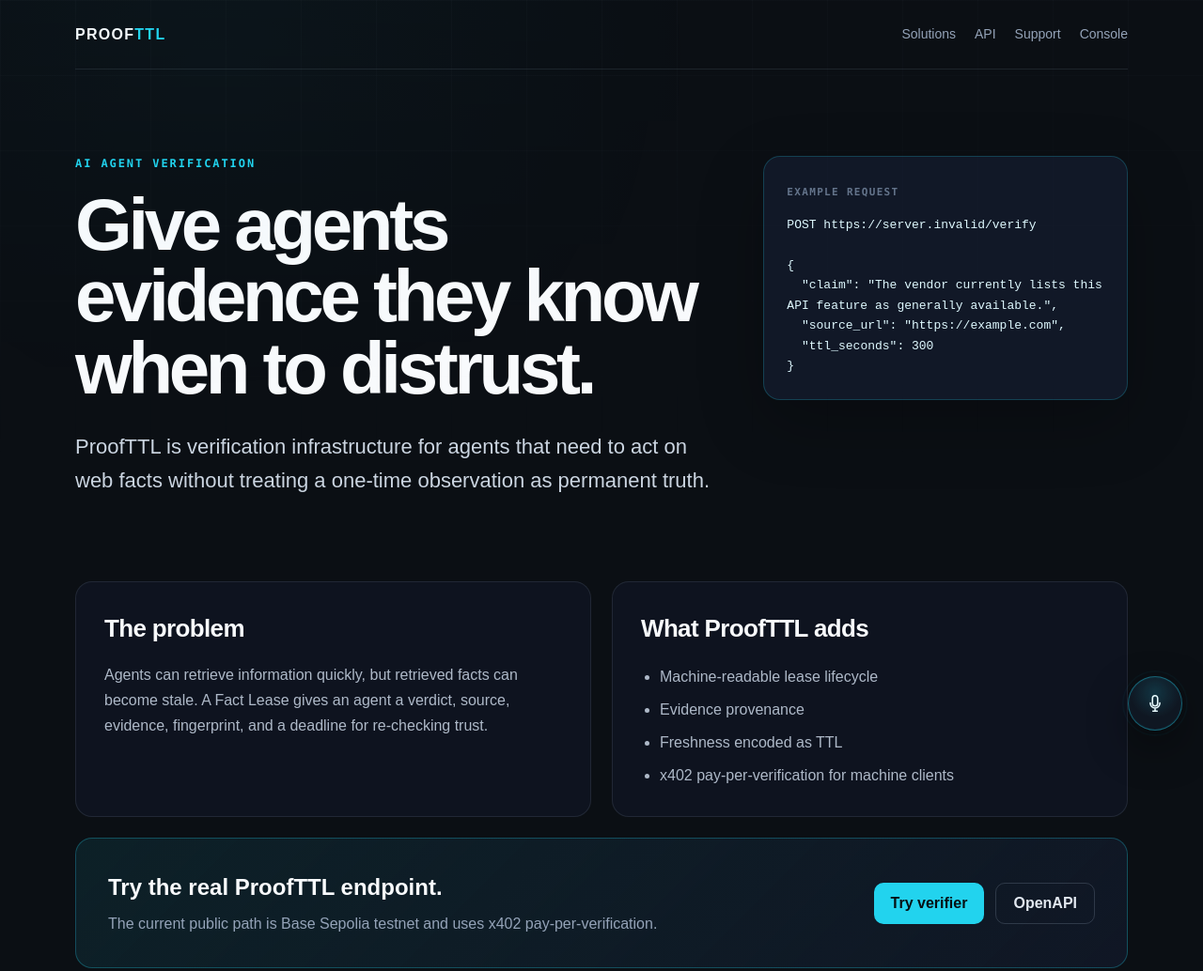
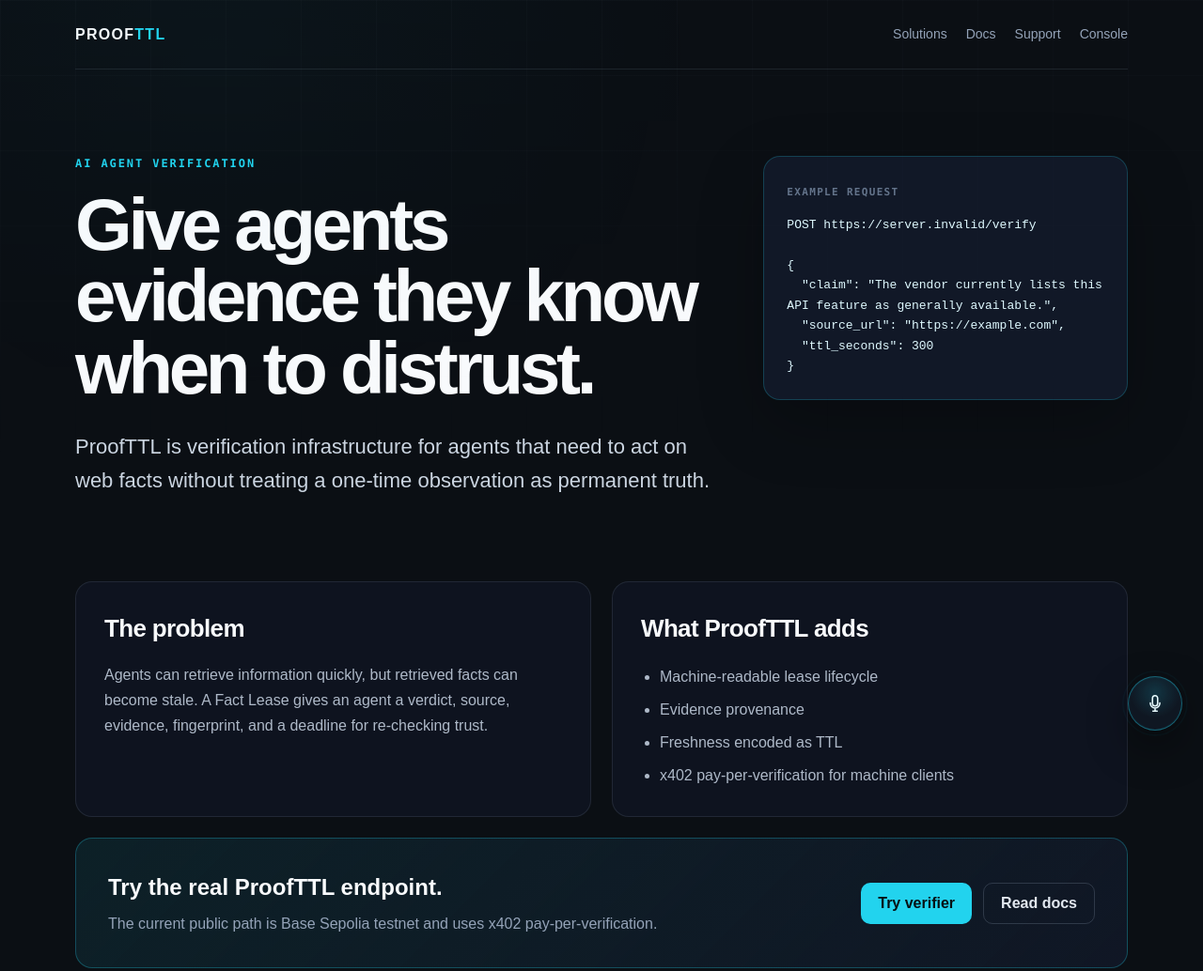
Before and after one commit to tasx13ok-create/proofttl-web, a Next.js app: page /solutions/ai-agent-verification/ in a window 1280 px wide. Shown: the top 1034 px of the page at 94% size. Built offline with nearby package versions, Linux system fonts and the light colour scheme; no server answers.

Commit message:
Link solution pages to ProofTTL docs

```diff
--- a/app/solutions/[slug]/page.tsx
+++ b/app/solutions/[slug]/page.tsx
@@ -53,7 +53,7 @@ export default async function SearchIntentPage({ params }: PageProps) {
         <a className={styles.brand} href="/">PROOF<span>TTL</span></a>
         <div className={styles.navLinks}>
           <a href="/solutions/">Solutions</a>
-          <a href="/#api">API</a>
+          <a href="/docs/">Docs</a>
           <a href="/support/">Support</a>
           <a href="/console/">Console</a>
         </div>
@@ -91,7 +91,7 @@ export default async function SearchIntentPage({ params }: PageProps) {
           </div>
           <div className={styles.actions}>
             <a className={styles.primary} href="/#verify">Try verifier</a>
-            <a className={styles.secondary} href={`${API_URL}/openapi.json`}>OpenAPI</a>
+            <a className={styles.secondary} href="/docs/">Read docs</a>
           </div>
         </div>
 
```
